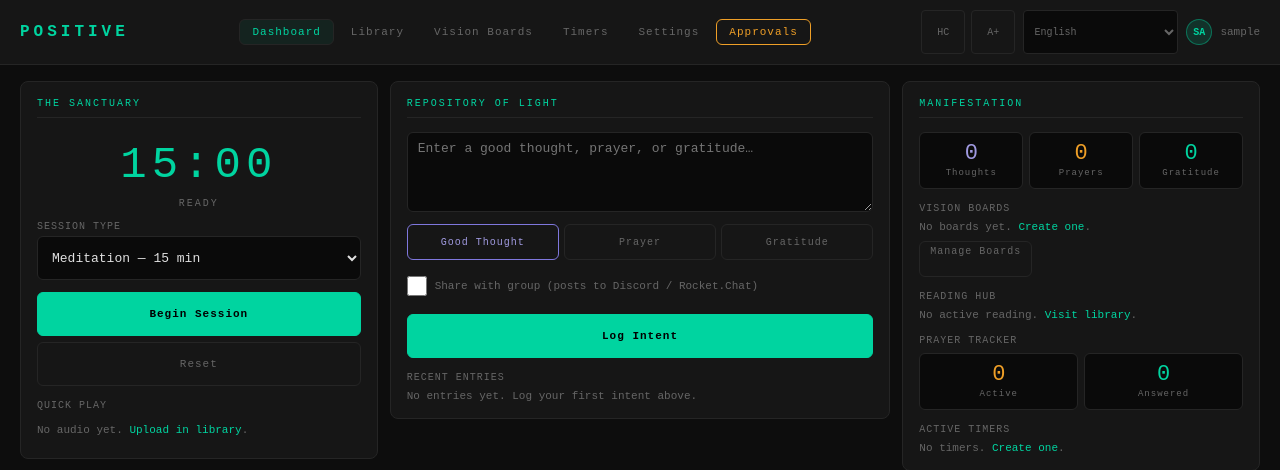
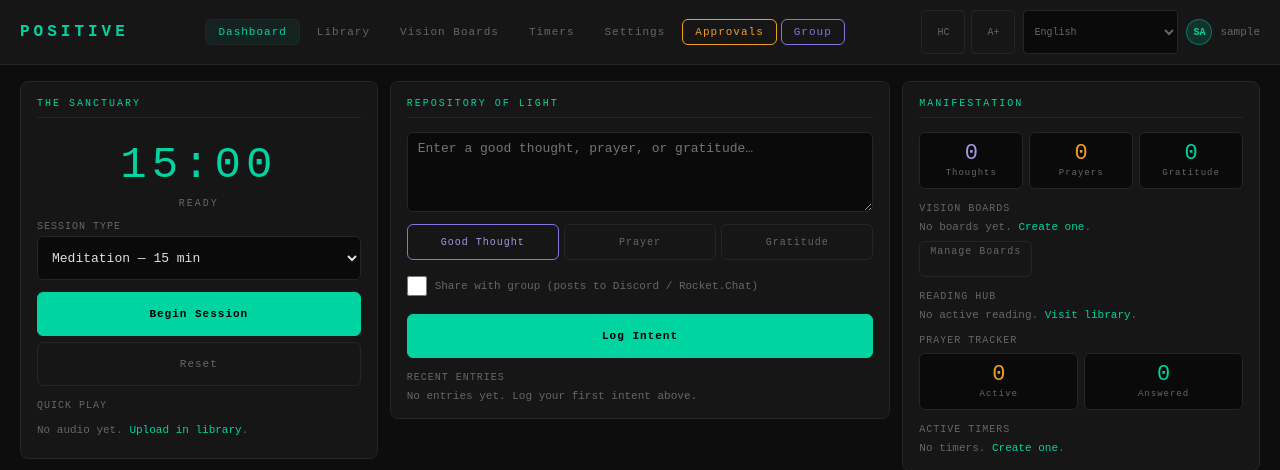
Before and after one commit to TemperalTemplar/positive, a Django app: page / in a window 1280 px wide. Shown: the top 470 px of the page. Run offline with Django 5.2, Linux system fonts and the light colour scheme; the visitor is signed in with stand-in values (Sample User, id 1); data that the repository does not hold is empty.

Commit message:
Add Group link to nav, fix static files

```diff
--- a/templates/core/base.html
+++ b/templates/core/base.html
@@ -213,6 +213,7 @@ progress::-moz-progress-bar{background:var(--accent);border-radius:2px}
     {% if request.user.is_superuser or request.user.profile.role == 'ARCHITECT' %}
     <a href="{% url 'approvals' %}" class="{% block nav_approvals %}{% endblock %}" style="color:var(--warn);border-color:var(--warn)" {% if request.resolver_match.url_name == 'approvals' %}aria-current="page"{% endif %}>{% trans "Approvals" %}</a>
     {% endif %}
+    <a href="{% url 'group_hub' %}" class="{% block nav_group %}{% endblock %}" style="color:var(--accent2);border-color:var(--accent2)" {% if request.resolver_match.url_name == 'group_hub' %}aria-current="page"{% endif %}>{% trans "Group" %}</a>
   </nav>
 
   <div class="user-chip">
```
